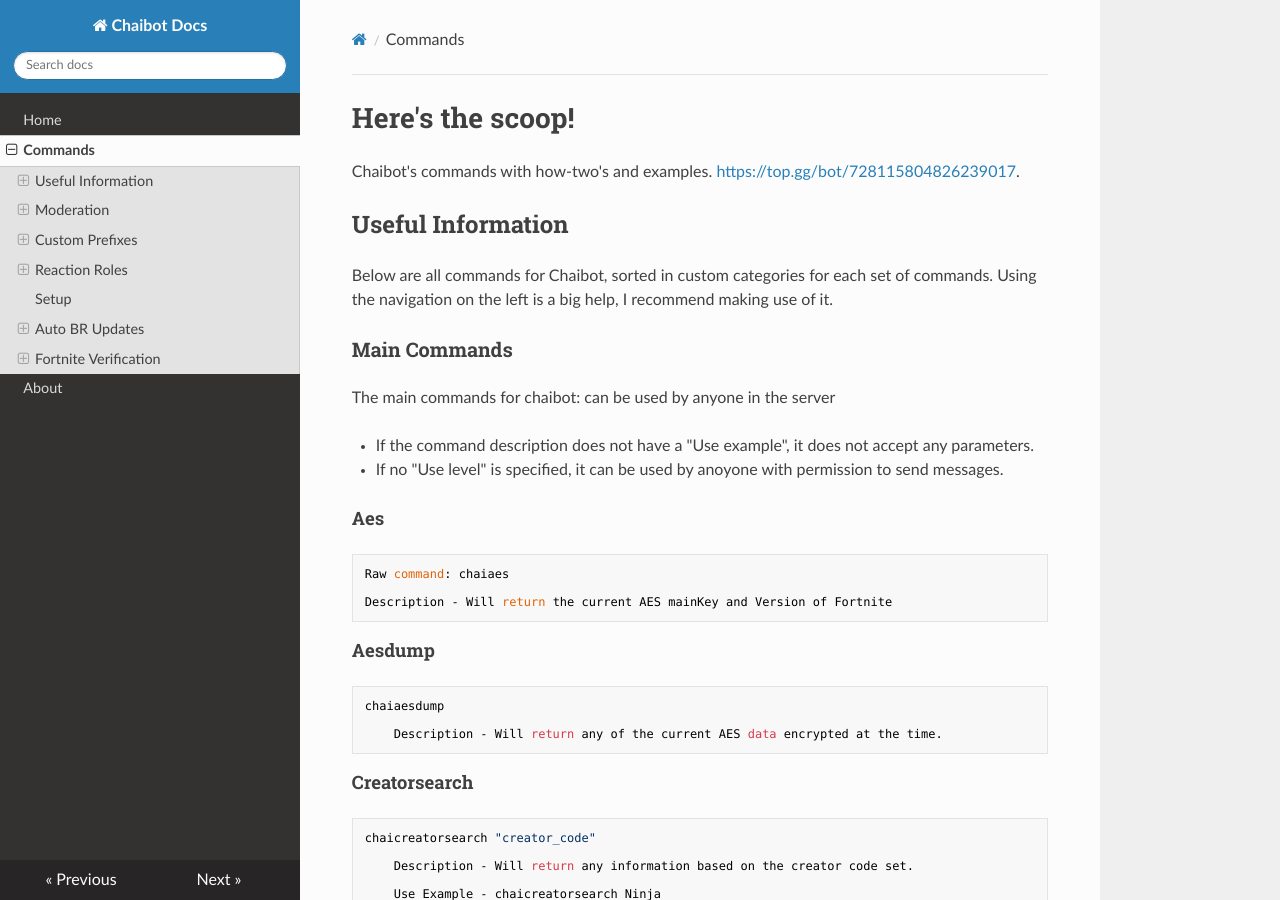
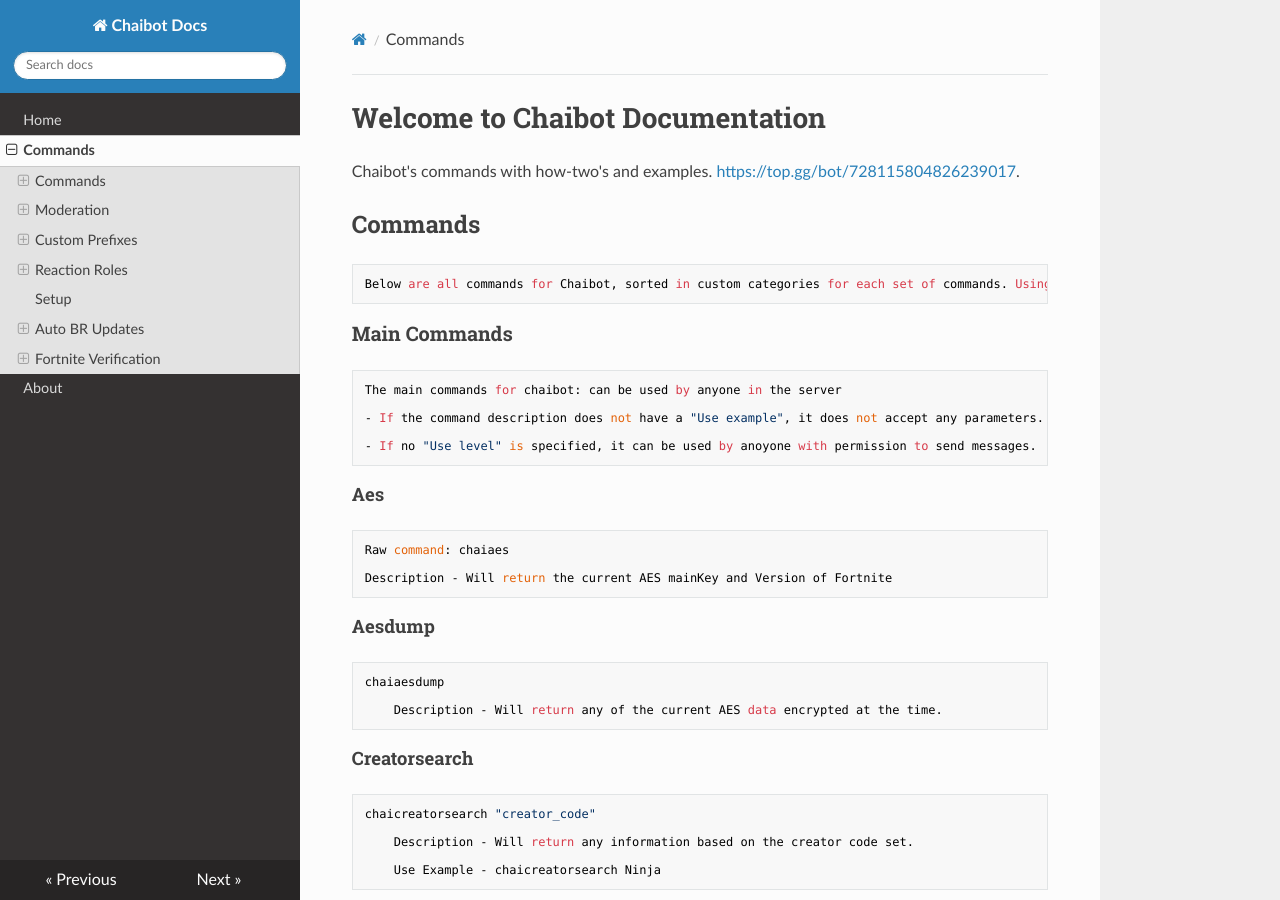
Before and after one commit to NextChai/ChaibotDocumentation, an MkDocs documentation site: the page built from docs/home.md, in a window 1280 px wide and 900 px high. Built offline with MkDocs 1.6.1, drawn with Linux system fonts in a browser that asks for light colours; nearby versions of some CDN libraries; some of the changed text lies outside the part shown.

Commit message:
Update home.md

```diff
--- a/docs/home.md
+++ b/docs/home.md
@@ -1,16 +1,17 @@
-# Here's the scoop!
+
+# Welcome to Chaibot Documentation
 
 Chaibot's commands with how-two's and examples. [https://top.gg/bot/728115804826239017](https://top.gg/bot/728115804826239017).
 
-## Useful Information
-Below are all commands for Chaibot, sorted in custom categories for each set of commands. Using the navigation on the left is a big help, I recommend making use of it.
+## Commands
+    Below are all commands for Chaibot, sorted in custom categories for each set of commands. Using the navigation on the left is a big help, I recommend making use of it.
 
 ### Main Commands
-The main commands for chaibot: can be used by anyone in the server
+    The main commands for chaibot: can be used by anyone in the server
 
-   - If the command description does not have a "Use example", it does not accept any parameters.
+    - If the command description does not have a "Use example", it does not accept any parameters.
 
-   - If no "Use level" is specified, it can be used by anoyone with permission to send messages.
+    - If no "Use level" is specified, it can be used by anoyone with permission to send messages.
 #### Aes
     Raw command: chaiaes
 
@@ -336,7 +337,10 @@ Reaction roles are another thing in Chaibot that needs to be done correct in ord
             multiple lines, like anything else, because it is in quotes"
 
         Use Level: User must be able to manage channels in order to do this command.
+![Screenshot](img/embed_example.png)
 ### Adding Emojis
+Next, we need to add our emojis to our reaction. We can do it using this:
+
     chaireactionadd <emoji> <role>
 
         Description - Now that we've created our message, we need to add some emojis to it.
```
Also changed, not shown: other parts of docs/home.md (+2 -0 lines).
